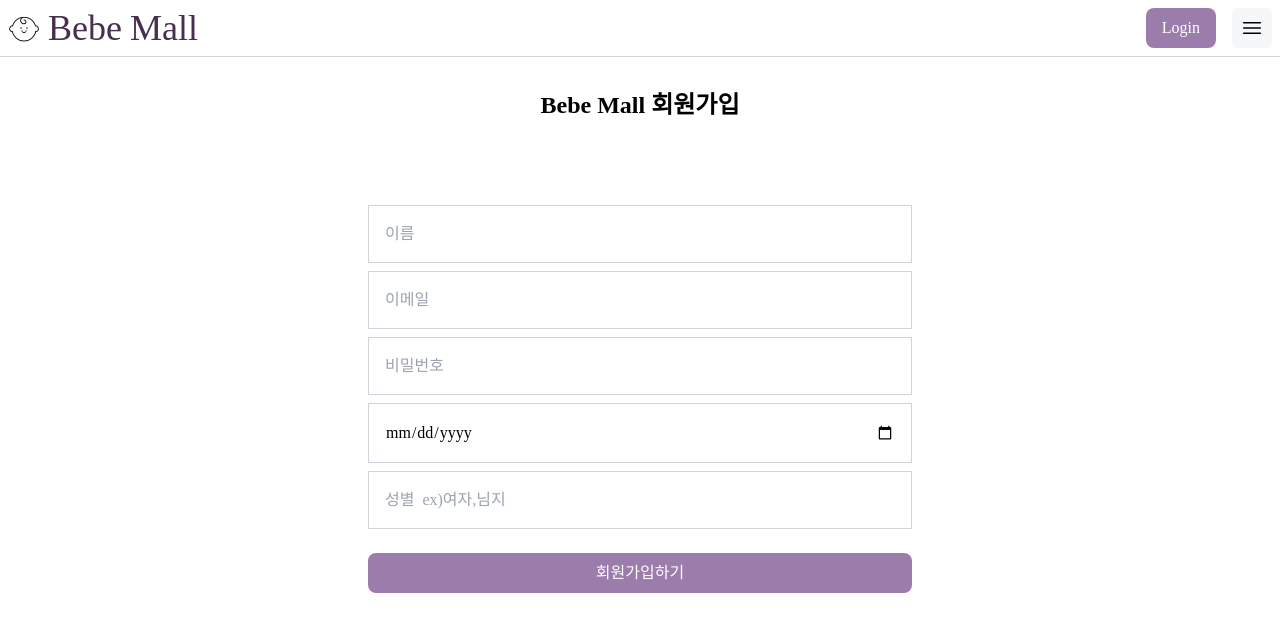
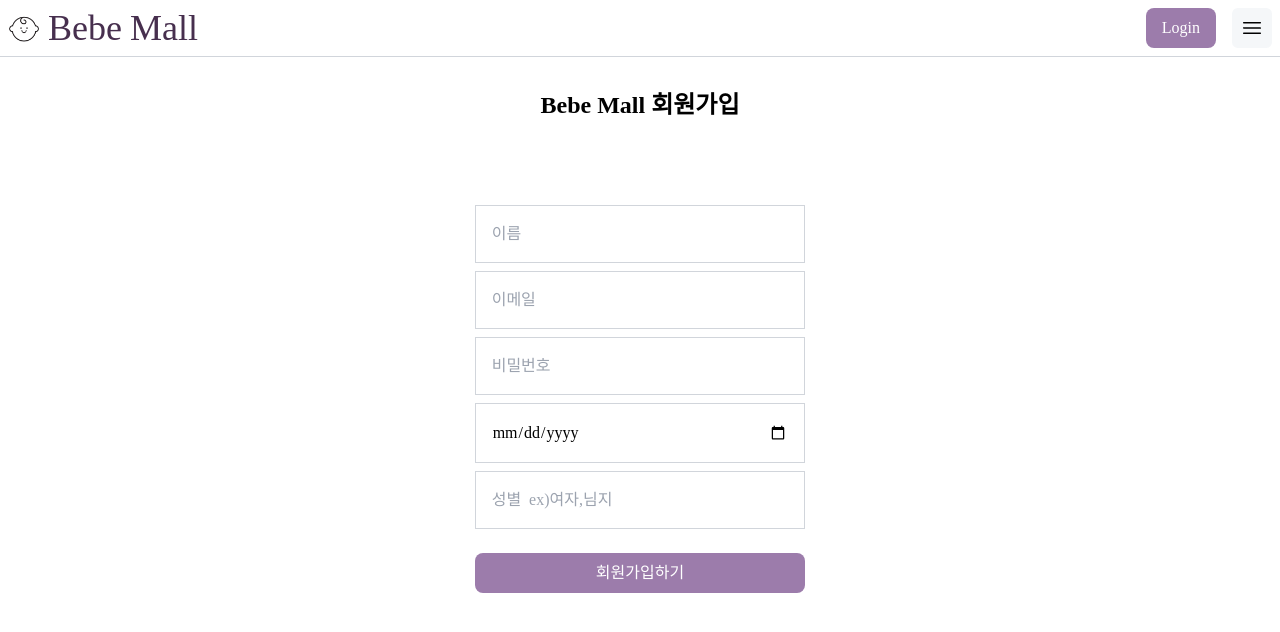
Before and after one commit to tae2seat/bebe-mall, a React (Vite) app: page /join in a window 1280 px wide. Shown: the top 632 px of the page. Built offline with nearby package versions, Linux system fonts and the light colour scheme; a web font is replaced by a local one.

Commit message:
너비수정

```diff
--- a/src/pages/Join.jsx
+++ b/src/pages/Join.jsx
@@ -42,7 +42,7 @@ export default function Join() {
   };
 
   return (
-    <div className="flex flex-col mx-auto md:w-1/2 text-center">
+    <div className="flex flex-col mx-auto md:w-1/3 text-center">
       <h2 className="text-2xl font-bold py-8">Bebe Mall 회원가입</h2>
       <form className="flex flex-col p-12" onSubmit={handleSubmit}>
         <input
--- a/src/pages/Login.jsx
+++ b/src/pages/Login.jsx
@@ -42,7 +42,7 @@ export default function Login() {
   };
 
   return (
-    <div className="flex flex-col mx-auto md:w-1/2  text-center">
+    <div className="flex flex-col mx-auto md:w-1/3  text-center">
       <h2 className="text-2xl font-bold py-8">로그인 하기</h2>
       <form className="flex flex-col p-12" onSubmit={handleSubmitLogin}>
         <input
--- a/src/pages/UserProfile.jsx
+++ b/src/pages/UserProfile.jsx
@@ -24,7 +24,7 @@ export default function UserProfile() {
   };
 
   return (
-    <section className="flex flex-col mx-auto md:w-1/2  text-center">
+    <section className="flex flex-col mx-auto md:w-1/3  text-center">
       <h2 className="text-2xl font-bold py-8">User Profile Page</h2>
       {avatar ? (
         <img className="w-96 mx-auto p-12 " src={avatar} alt="profileImage" />
--- a/src/pages/UserProfileEdit.jsx
+++ b/src/pages/UserProfileEdit.jsx
@@ -82,7 +82,7 @@ export default function UserProfileEdit() {
   }
 
   return (
-    <section className="flex flex-col mx-auto md:w-1/2 text-center">
+    <section className="flex flex-col mx-auto md:w-1/3 text-center">
       <h2 className="text-2xl font-bold py-8">User Profile Edit Page</h2>
       <form>
         {newProfileImage ? (
```
